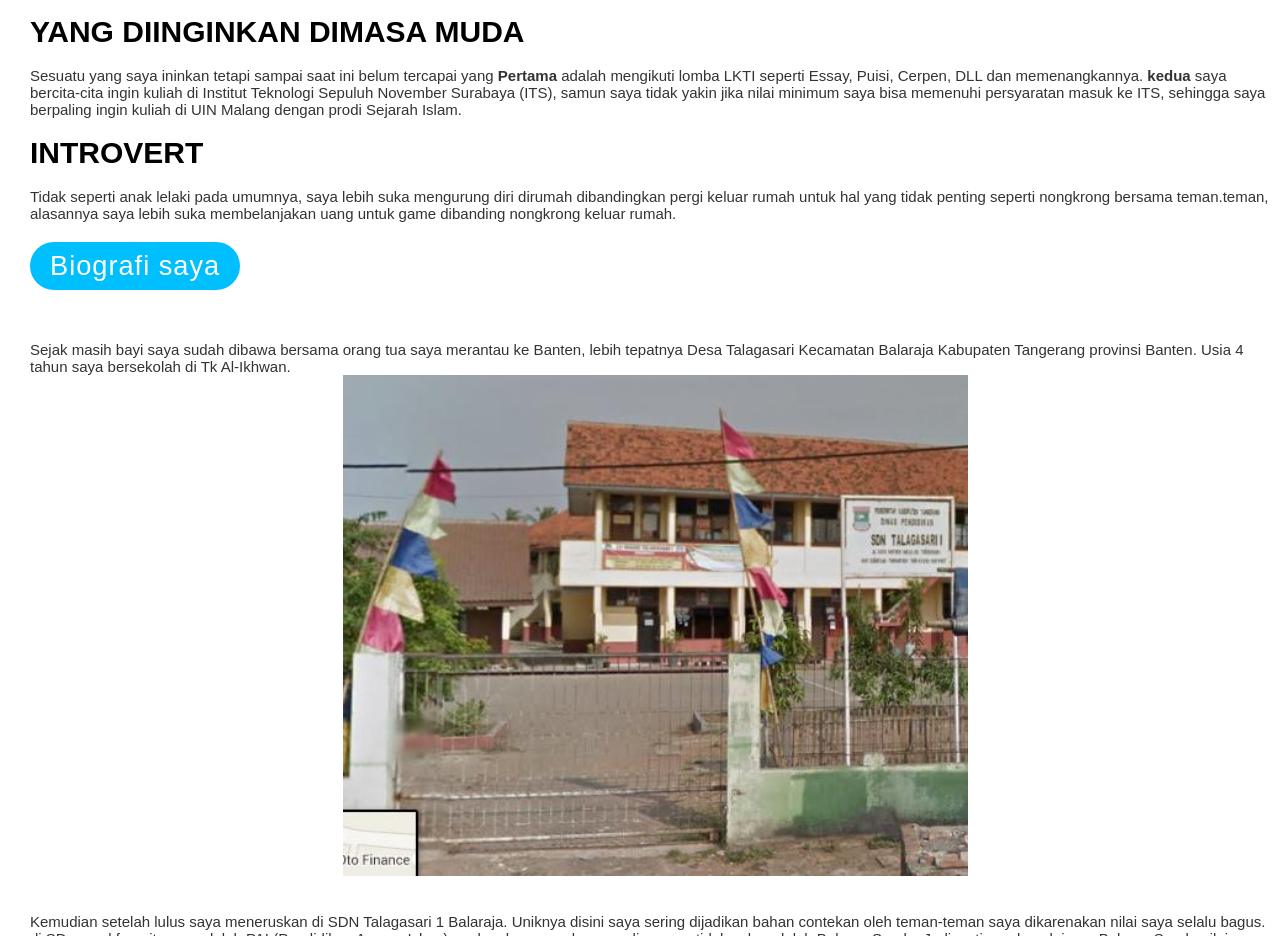
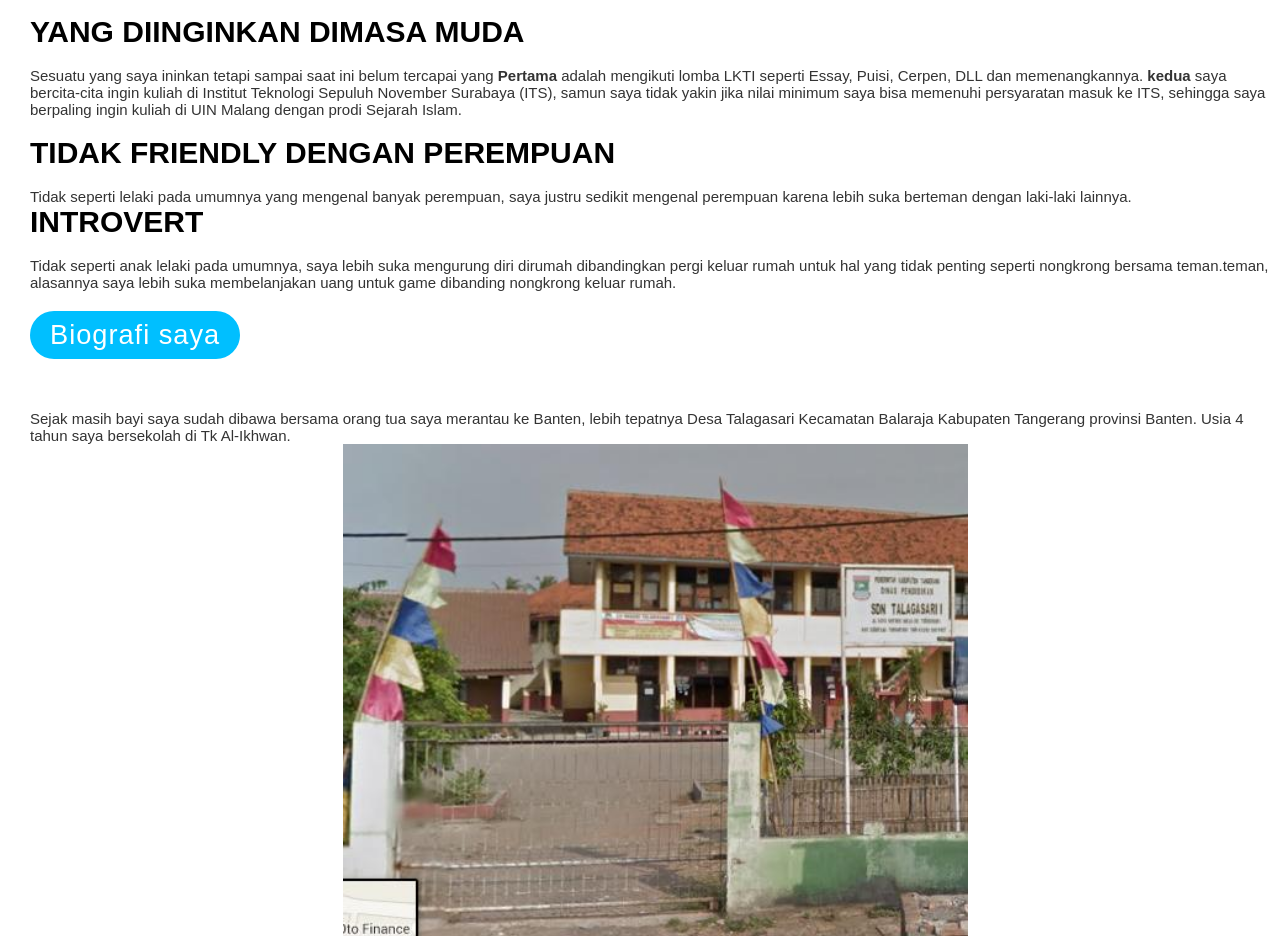
Before and after one commit to the-clever/IbnuRJPortofolio, a plain HTML site: page index.html in a window 1280 px wide. Shown: the part 2200-3136 px from the top of the page. Drawn offline with Linux system fonts and the light colour scheme.

Commit message:
Update index.html

```diff
--- a/index.html
+++ b/index.html
@@ -85,6 +85,9 @@
             jika nilai minimum saya bisa memenuhi persyaratan masuk ke ITS, sehingga saya berpaling ingin kuliah di UIN
             Malang dengan prodi Sejarah Islam.</p>
         <br>
+        <h1>TIDAK FRIENDLY DENGAN PEREMPUAN</h1>
+        <br>
+        <p class="p2">Tidak seperti lelaki pada umumnya yang mengenal banyak perempuan, saya justru sedikit mengenal perempuan karena lebih suka berteman dengan laki-laki lainnya. </p>
         <h1>INTROVERT</h1>
         <br>
         <p class="p2">Tidak seperti anak lelaki pada umumnya, saya lebih suka mengurung diri dirumah dibandingkan pergi
```
